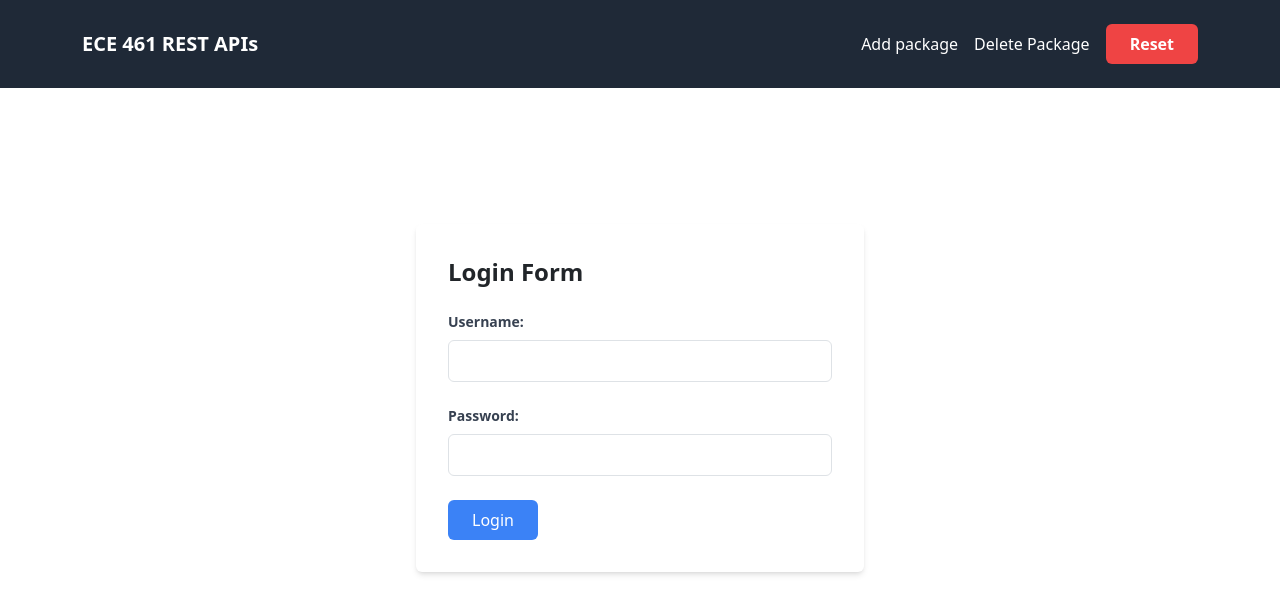
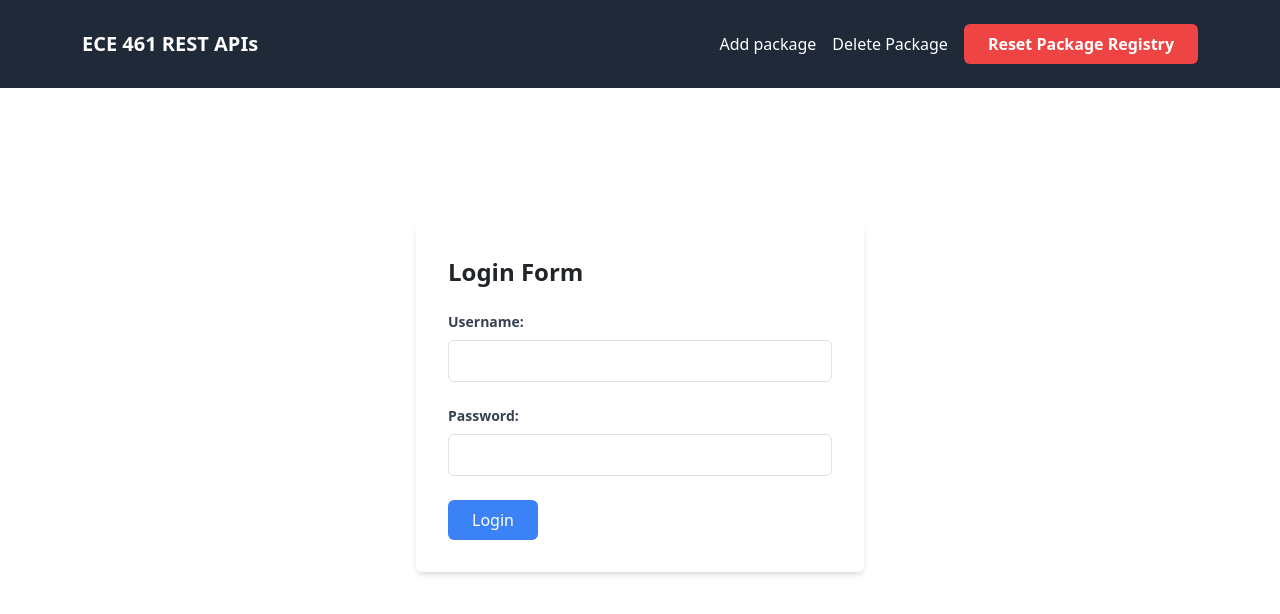
Before and after one commit to tlelievre26/group5phase2, a React (Vite) app in the folder frontend/: page / in a window 1280 px wide. Shown: the top 614 px of the page. Built offline with nearby package versions, Linux system fonts and the light colour scheme.

Commit message:
reset and login ADA DONE!

```diff
--- a/frontend/src/components/NavigationBar.tsx
+++ b/frontend/src/components/NavigationBar.tsx
@@ -12,12 +12,14 @@ const NavigationBar = () => {
   if (authResult) {
     authResult1 = authResult.replaceAll("\"", "");
   }
+
   const toggleMenu = () => {
     setIsOpen(!isOpen);
   };
+
   const [showUploadForm, setShowUploadForm] = useState(false);
   const [showDeleteForm, setShowDeleteForm] = useState(false);
-  const [showResetForm, setShowResetForm] = useState(false);  // Add state for ResetForm
+  const [showResetForm, setShowResetForm] = useState(false); // Add state for ResetForm
 
   const handleLogin = (result: { success: boolean; data?: any; error?: string }) => {
     // Add your login logic here
@@ -41,6 +43,10 @@ const NavigationBar = () => {
   const handleResetClick = () => {
     // Set the state to true when "Reset" is clicked
     setShowResetForm(true);
+  };
+
+  const closeResetForm = () => {
+    setShowResetForm(false);
   };
 
   return (
@@ -73,25 +79,25 @@ const NavigationBar = () => {
 
         {/* Desktop Menu */}
         <div className="hidden lg:flex items-center space-x-4">
-          <a href="#" className="text-white" style={{ textDecoration: 'none' }} onClick={handleAddPackageClick}>
+          <a
+            href="#"
+            className="text-white"
+            style={{ textDecoration: 'none' }}
+            onClick={handleAddPackageClick}
+          >
             Add package
           </a>
-          <a href="#" className="text-white" style={{ textDecoration: 'none' }} onClick={handleDeletePackageClick}>
+          <a
+            href="#"
+            className="text-white"
+            style={{ textDecoration: 'none' }}
+            onClick={handleDeletePackageClick}
+          >
             Delete Package
           </a>
 
-          <button
-            className="text-white bg-red-500 font-bold py-2 px-4 rounded hover:bg-red-600 focus:outline-none focus:ring focus:ring-red-300"
-            onClick={handleResetClick}
-          >
-            Reset
-          </button>
-
-
-          {/* Conditionally render the upload, delete, and reset forms based on the state */}
-          {showUploadForm && <UploadForm onClose={() => setShowUploadForm(false)} />}
-          {showDeleteForm && <DeleteForm onClose={() => setShowDeleteForm(false)} />}
-          {showResetForm && <ResetForm />}
+          {/* Render the ResetForm directly instead of using the showResetForm state */}
+          <ResetForm onClose={closeResetForm} />
 
         </div>
       </div>
@@ -99,24 +105,24 @@ const NavigationBar = () => {
       {/* Mobile Menu */}
       {isOpen && (
         <div className="lg:hidden">
-          <a href="#" className="text-white" style={{ textDecoration: 'none' }} onClick={handleAddPackageClick}>
+          <a
+            href="#"
+            className="text-white"
+            style={{ textDecoration: 'none' }}
+            onClick={handleAddPackageClick}
+          >
             Add package
           </a>
-          <a href="#" className="text-white" style={{ textDecoration: 'none' }} onClick={handleDeletePackageClick}>
+          <a
+            href="#"
+            className="text-white"
+            style={{ textDecoration: 'none' }}
+            onClick={handleDeletePackageClick}
+          >
             Delete Package
           </a>
-          <button
-            className="text-white bg-red-500 font-bold py-2 px-4 rounded hover:bg-red-600 focus:outline-none focus:ring focus:ring-red-300"
-            onClick={handleResetClick}
-          >
-            Reset
-          </button>
-
-          {/* Conditionally render the upload, delete, and reset forms based on the state */}
-          {showUploadForm && <UploadForm onClose={() => setShowUploadForm(false)} />}
-          {showDeleteForm && <DeleteForm onClose={() => setShowDeleteForm(false)} />}
-          {showResetForm && <ResetForm />}
-
+          {/* Render the ResetForm directly instead of using the showResetForm state */}
+          <ResetForm onClose={closeResetForm} />
         </div>
       )}
     </nav>
--- a/frontend/src/components/ResetForm.tsx
+++ b/frontend/src/components/ResetForm.tsx
@@ -2,14 +2,18 @@ import React, { useState } from 'react';
 import { ResetPkg } from '../API/Reset';
 import { useAuth } from './AuthContext';
 
-const ResetForm: React.FC = () => {
+interface ResetFormProps {
+  onClose: () => void;
+}
 
+const ResetForm: React.FC<ResetFormProps> = ({ onClose }) => {
   const [isOpen, setIsOpen] = useState(false);
   const { authResult } = useAuth();
   let authResult1 = authResult;
   if (authResult) {
     authResult1 = authResult.replaceAll("\"", "");
   }
+
   const toggleMenu = () => {
     setIsOpen(!isOpen);
   };
@@ -44,6 +48,7 @@ const ResetForm: React.FC = () => {
 
     // Close the confirmation pop-up after confirming
     setConfirmationOpen(false);
+    onClose(); // Close the ResetForm
   };
 
   const handleKeyDown = (event: React.KeyboardEvent<HTMLDivElement>) => {
@@ -54,11 +59,18 @@ const ResetForm: React.FC = () => {
 
   return (
     <div>
+      <button
+        className="text-white bg-red-500 font-bold py-2 px-4 rounded hover:bg-red-600 focus:outline-none focus:ring focus:ring-red-300"
+        onClick={handleReset}
+      >
+        Reset Package Registry
+      </button>
+
       {isConfirmationOpen && (
         <div
           className="fixed top-1/2 left-1/2 transform -translate-x-1/2 -translate-y-1/2 bg-white p-8 rounded-md shadow-md z-50"
           onKeyDown={handleKeyDown}
-          tabIndex={0} // Make the div focusable
+          tabIndex={0}
         >
           <h2 className="text-2xl font-bold mb-4">Reset Confirmation</h2>
           <p>Are you sure you want to reset the package registry?</p>
```
